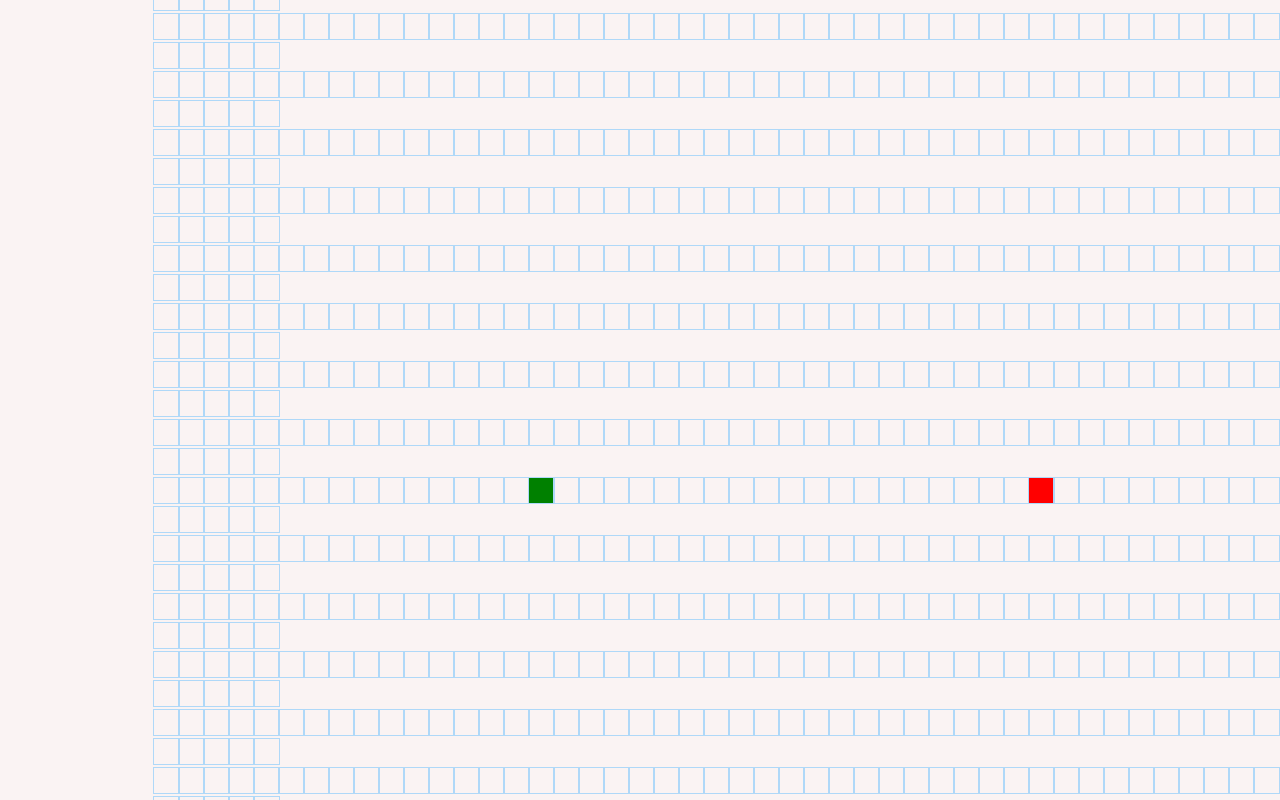
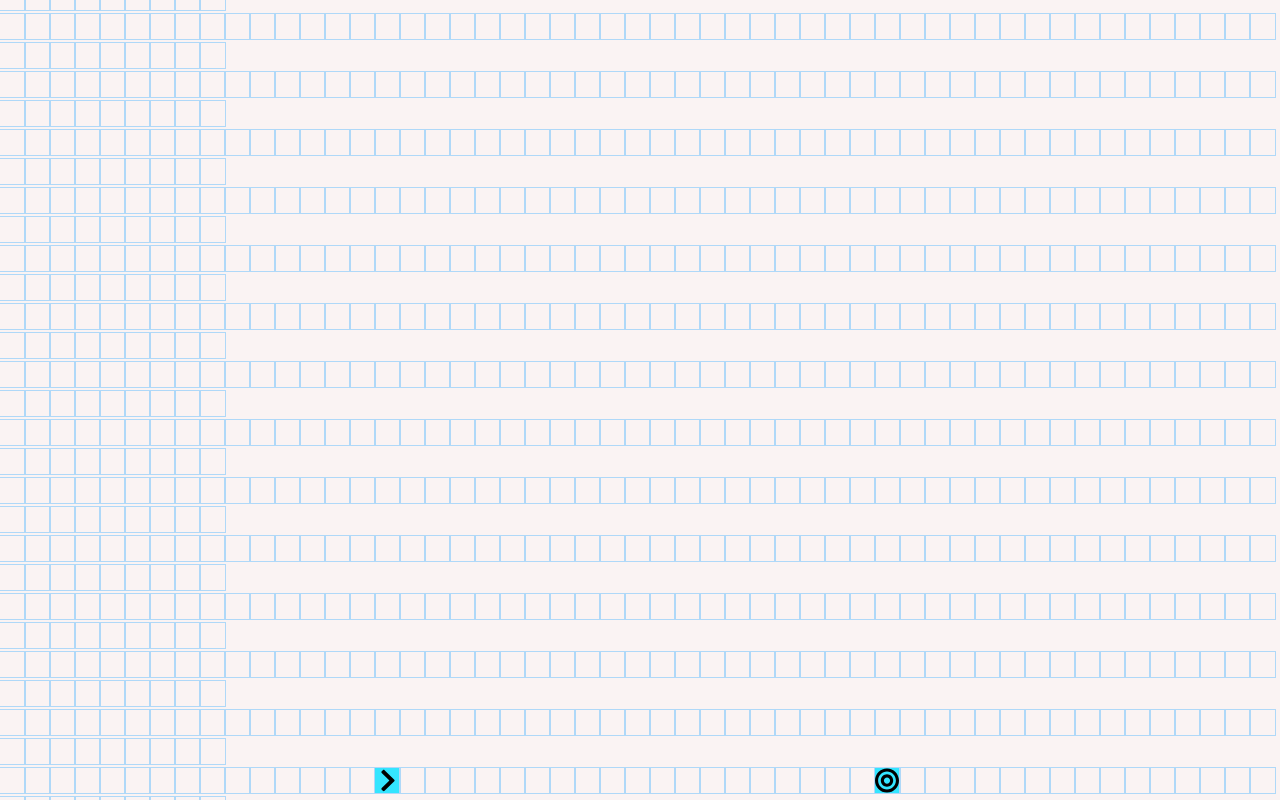
Before and after one commit to Pakome/pathfinder-visualizer, a React (Create React App) app: page / in a window 1280 px wide. Shown: the part 220-1020 px from the top of the page. Built offline with nearby package versions, Linux system fonts and the light colour scheme.

Commit message:
feat: add icons and more animations

```diff
--- a/src/Metadata/Metadata.jsx
+++ b/src/Metadata/Metadata.jsx
@@ -1,9 +1,9 @@
 import React, { Component } from 'react';
 import { Helmet } from 'react-helmet'
 
-const TITLE = 'Pathfinder'
+const TITLE = 'Path Finder'
 
-export default class PathfindingVisualizer extends Component {
+export default class Metadata extends Component {
   render() {
     return (
       <>
--- a/src/PathfindingVisualizer/Node/Node.css
+++ b/src/PathfindingVisualizer/Node/Node.css
@@ -6,11 +6,18 @@
 }
 
 .node-start {
-  background-color: green;
+  background-color: rgba(52, 229, 255, 1);
+  background-image: url('../../assets/images/chevron-right-solid.svg');
+  background-repeat: no-repeat;
+  background-position-x: center;
 }
 
 .node-finish {
-  background-color: red;
+  /* background-color: rgba(168, 198, 134, 1); */
+  background-color: rgba(52, 229, 255, 1);
+  background-image: url('../../assets/images/bullseye-solid.svg');
+  background-repeat: no-repeat;
+  background-position-x: center;
 }
 
 .node-visited {
--- a/src/PathfindingVisualizer/PathfindingVisualizer.css
+++ b/src/PathfindingVisualizer/PathfindingVisualizer.css
@@ -1,8 +1,3 @@
 body {
     background-color: #faf3f3;
 }
-
-.grid {
-    margin-left: 12vw;
-
-}
--- a/src/PathfindingVisualizer/PathfindingVisualizer.jsx
+++ b/src/PathfindingVisualizer/PathfindingVisualizer.jsx
@@ -5,9 +5,9 @@ import { dijkstra, getNodesInShortestPathOrder } from '../algorithms/dijkstra';
 import { Button } from '../Buttons/Button';
 import './PathfindingVisualizer.css';
 
-const START_NODE_ROW = 10;
+const START_NODE_ROW = 15;
 const START_NODE_COL = 15;
-const FINISH_NODE_ROW = 10;
+const FINISH_NODE_ROW = 15;
 const FINISH_NODE_COL = 35;
 export default class PathfindingVisualizer extends Component {
 
@@ -117,9 +117,9 @@ export default class PathfindingVisualizer extends Component {
 
 const getInitialGrid = () => {
   const grid = [];
-  for (let row = 0; row < 20; row++) {
+  for (let row = 0; row < 35; row++) {
     const currentRow = [];
-    for (let col = 0; col < 50; col++) {
+    for (let col = 0; col < 60; col++) {
       currentRow.push(createNode(col, row));
     }
     grid.push(currentRow);
```
Also changed, not shown: src/assets/images/bullseye-solid.svg (added), src/assets/images/chevron-right-solid.svg (added).
